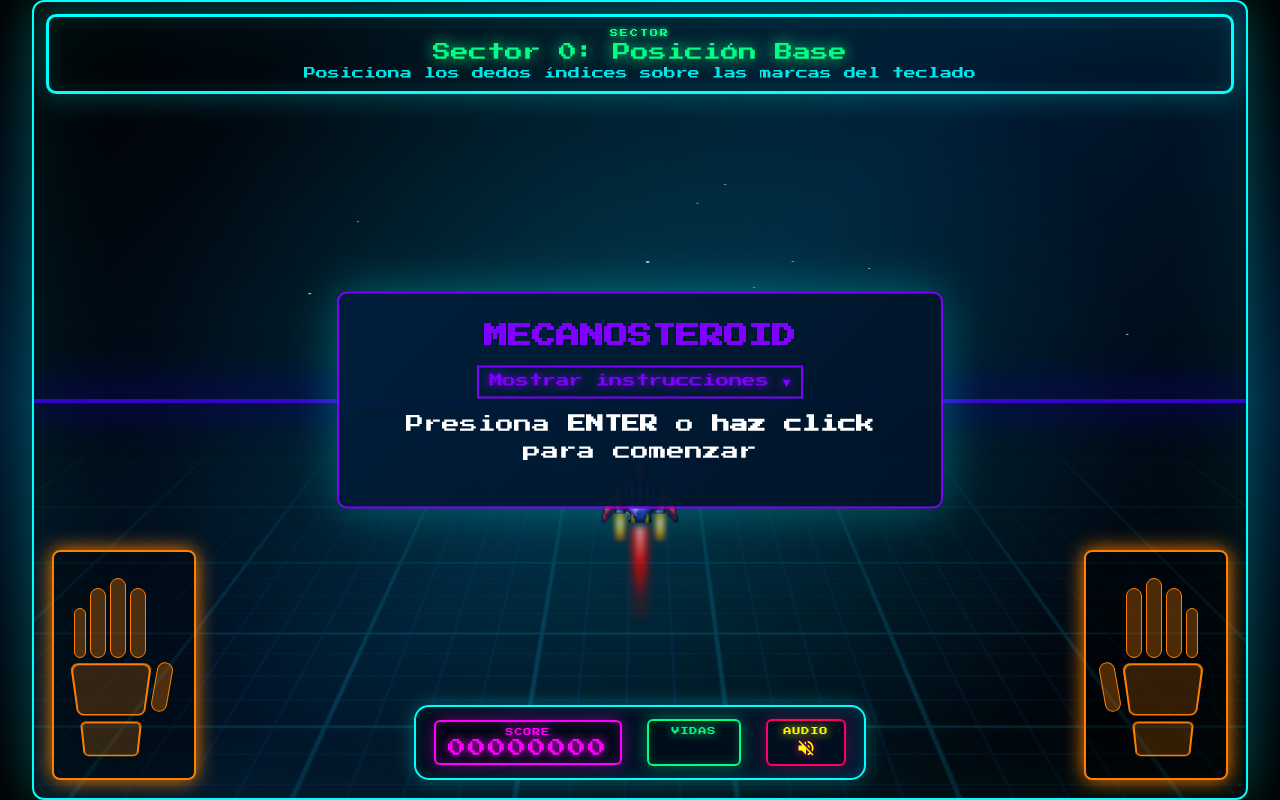
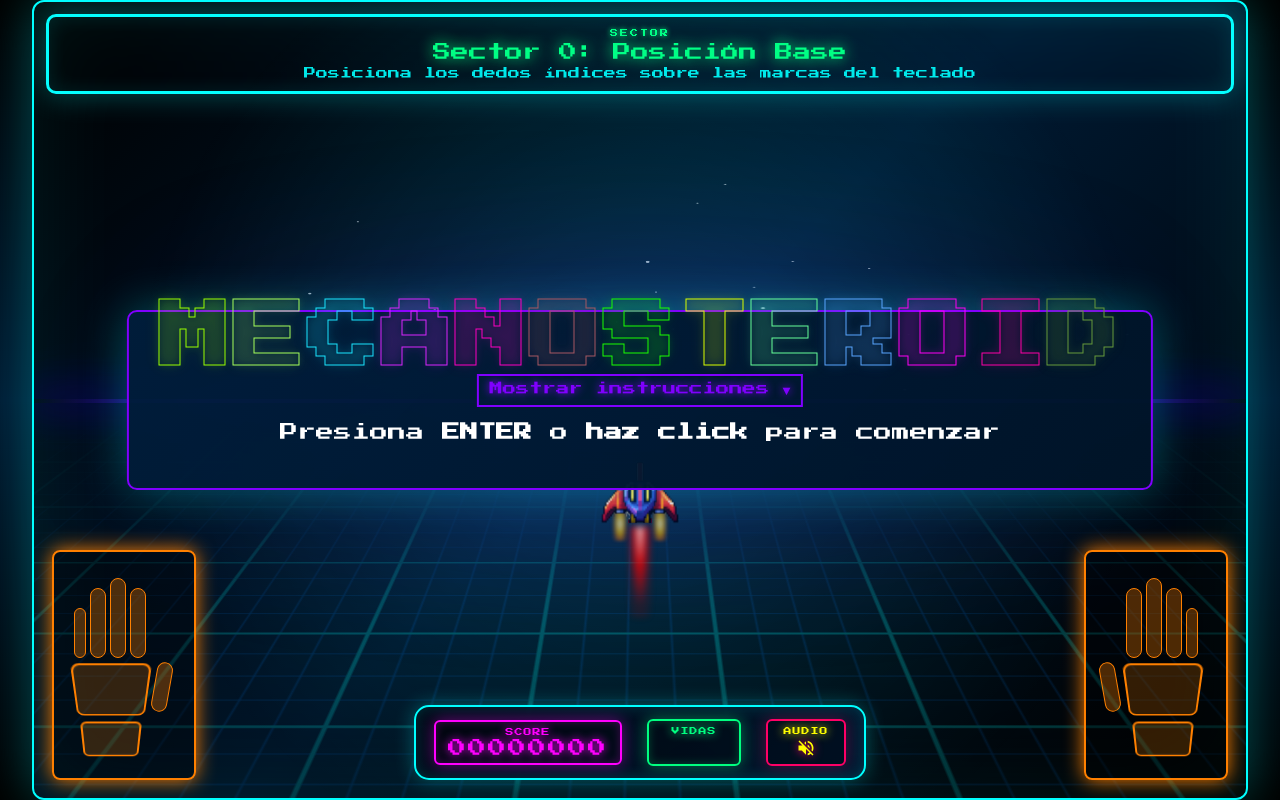
Before and after one commit to argentinardo/mecanogame, a React (Vite) app: page / in a window 1280 px wide. Built offline with nearby package versions, Linux system fonts and the light colour scheme.

Commit message:
letras animadas

```diff
--- a/index.html
+++ b/index.html
@@ -4,7 +4,9 @@
     <meta charset="UTF-8" />
     <link rel="icon" type="image/svg+xml" href="/vite.svg" />
     <meta name="viewport" content="width=device-width, initial-scale=1.0, maximum-scale=1.0, user-scalable=no" />
-    <title>Mecano Game</title>
+    <title>Mecanogame</title>
+    <!-- Fuente Neon 80s -->
+    <link href="https://fonts.googleapis.com/css2?family=Monoton&display=swap" rel="stylesheet" />
 
     <!-- Importar fuentes de Google Fonts -->
     <link rel="preconnect" href="https://fonts.googleapis.com">
--- a/src/components/Game.tsx
+++ b/src/components/Game.tsx
@@ -1,4 +1,4 @@
-import React, { useEffect, useRef, useState, useCallback } from 'react';
+import React, { useEffect, useRef, useState, useCallback, useMemo } from 'react';
 import { Cannon } from './Cannon';
 import { HUD } from './HUD';
 import { Instructions } from './Instructions';
@@ -1838,6 +1838,13 @@ export const Game: React.FC = () => {
         }
     }, [isMobile]);
 
+    // Lista de letras actualmente visibles (para iluminación sutil en los dedos)
+    const subtleKeys = useMemo(() => {
+        const unique = new Set<string>();
+        gameState.fallingLetters.forEach(l => unique.add(l.letter));
+        return Array.from(unique);
+    }, [gameState.fallingLetters]);
+
     return (
         <div className="game-container">
             <Starfield />
@@ -1890,6 +1897,7 @@ export const Game: React.FC = () => {
                             side="left"
                             highlightedKey={gameState.pressedKey || undefined}
                             isSpacePressed={isSpacePressed}
+                            subtleKeys={subtleKeys}
                         />
                     </div>
 
@@ -1909,6 +1917,7 @@ export const Game: React.FC = () => {
                             side="right"
                             highlightedKey={gameState.pressedKey || undefined}
                             isSpacePressed={isSpacePressed}
+                            subtleKeys={subtleKeys}
                         />
                     </div>
                 </div>
@@ -1920,11 +1929,13 @@ export const Game: React.FC = () => {
                     side="left"
                     highlightedKey={gameState.pressedKey || undefined}
                     isSpacePressed={isSpacePressed}
+                    subtleKeys={subtleKeys}
                 />
                 <HandMap
                     side="right"
                     highlightedKey={gameState.pressedKey || undefined}
                     isSpacePressed={isSpacePressed}
+                    subtleKeys={subtleKeys}
                 />
             </div>
 
--- a/src/components/Instructions.tsx
+++ b/src/components/Instructions.tsx
@@ -71,7 +71,17 @@ export const Instructions: React.FC<InstructionsProps> = ({ onStart, onContinue,
 
     return (
         <div className="instructions" onClick={handleContainerClick} style={{ cursor: isMobile ? 'default' : 'pointer' }}>
-            <h2>MECANOSTEROID</h2>
+            <h2 className="neon-title">
+                {Array.from('MECANOSTEROID').map((char, idx) => (
+                    <span
+                        key={`char-${idx}`}
+                        className="neon-letter"
+                        style={{ animationDelay: `${idx * 0.15}s` }}
+                    >
+                        {char}
+                    </span>
+                ))}
+            </h2>
 
             {isMobile ? (
                 <>
--- a/src/styles/scss/_grid.scss
+++ b/src/styles/scss/_grid.scss
@@ -35,17 +35,25 @@
     width: 100%;
     height: 100%;
     background-image:
-      linear-gradient(rgba(0, 255, 255, 0.6) 2px, transparent 2px),
-      linear-gradient(90deg, rgba(0, 255, 255, 0.6) 2px, transparent 2px),
-      linear-gradient(rgba(0, 128, 255, 0.3) 1px, transparent 1px),
-      linear-gradient(90deg, rgba(0, 128, 255, 0.3) 1px, transparent 1px);
+      linear-gradient(rgba(0, 255, 255, 1) 2px, transparent 2px),
+      linear-gradient(90deg, rgba(0, 255, 255, 1) 2px, transparent 2px),
+      linear-gradient(rgba(0, 128, 255, 0.6) 1px, transparent 1px),
+      linear-gradient(90deg, rgba(0, 128, 255, 0.6) 1px, transparent 1px);
     background-size: 80px 80px, 80px 80px, 20px 20px, 20px 20px;
     background-position: 0 0, 0 0, 0 0, 0 0;
     transform-origin: center 60%;
-    transform: perspective(1200px) rotateX(70deg) translateZ(-100px) scale(2);
-    animation: gridMove 3s linear infinite, gridPulse 8s ease-in-out infinite alternate, gridFade 12s ease-in-out infinite alternate;
+    animation: gridMove 3s linear infinite;
     z-index: 1;
     opacity: 0.6;
+    mask-image: linear-gradient(
+      to bottom,
+      transparent 0%,
+      transparent 20%,
+      rgba(255, 255, 255, 0.1) 40%,
+      rgba(255, 255, 255, 0.6) 60%,
+      rgba(255, 255, 255, 0.8) 80%,
+      rgba(255, 255, 255, 1) 100%
+    );
     box-shadow:
       inset 0 0 100px rgba(0, 255, 255, 0.1),
       0 0 50px rgba(0, 255, 255, 0.2);
@@ -67,14 +75,6 @@
           rgba(0, 0, 0, 0.3) 65%,
           rgba(0, 0, 0, 0.6) 80%,
           rgba(0, 0, 0, 0.9) 100%
-        ),
-        radial-gradient(
-          ellipse at center 30%,
-          transparent 0%,
-          transparent 40%,
-          rgba(0, 0, 0, 0.2) 60%,
-          rgba(0, 0, 0, 0.5) 80%,
-          rgba(0, 0, 0, 0.8) 100%
         );
       pointer-events: none;
       z-index: 2;
@@ -136,58 +136,3 @@
     transform: perspective(1200px) rotateX(70deg) translateZ(-100px) scale(2) translateY(80px);
   }
 }
-
-@keyframes gridPulse {
-  0% {
-    opacity: 0.4;
-    filter: hue-rotate(0deg);
-    background-image:
-      linear-gradient(rgba(0, 255, 255, 0.6) 2px, transparent 2px),
-      linear-gradient(90deg, rgba(0, 255, 255, 0.6) 2px, transparent 2px),
-      linear-gradient(rgba(0, 128, 255, 0.3) 1px, transparent 1px),
-      linear-gradient(90deg, rgba(0, 128, 255, 0.3) 1px, transparent 1px);
-  }
-  50% {
-    opacity: 0.8;
-    filter: hue-rotate(10deg);
-    background-image:
-      linear-gradient(rgba(0, 255, 255, 0.8) 2px, transparent 2px),
-      linear-gradient(90deg, rgba(0, 255, 255, 0.8) 2px, transparent 2px),
-      linear-gradient(rgba(0, 128, 255, 0.5) 1px, transparent 1px),
-      linear-gradient(90deg, rgba(0, 128, 255, 0.5) 1px, transparent 1px);
-  }
-  100% {
-    opacity: 0.6;
-    filter: hue-rotate(20deg);
-    background-image:
-      linear-gradient(rgba(0, 255, 255, 0.7) 2px, transparent 2px),
-      linear-gradient(90deg, rgba(0, 255, 255, 0.7) 2px, transparent 2px),
-      linear-gradient(rgba(0, 128, 255, 0.4) 1px, transparent 1px),
-      linear-gradient(90deg, rgba(0, 128, 255, 0.4) 1px, transparent 1px);
-  }
-}
-
-@keyframes gridFade {
-  0% {
-    mask-image: linear-gradient(
-      to bottom,
-      transparent 0%,
-      transparent 20%,
-      rgba(255, 255, 255, 0.1) 40%,
-      rgba(255, 255, 255, 0.3) 60%,
-      rgba(255, 255, 255, 0.6) 80%,
-      rgba(255, 255, 255, 0.9) 100%
-    );
-  }
-  100% {
-    mask-image: linear-gradient(
-      to bottom,
-      transparent 0%,
-      transparent 15%,
-      rgba(255, 255, 255, 0.2) 35%,
-      rgba(255, 255, 255, 0.4) 55%,
-      rgba(255, 255, 255, 0.7) 75%,
-      rgba(255, 255, 255, 1) 95%
-    );
-  }
-}
--- a/src/styles/scss/_hands.scss
+++ b/src/styles/scss/_hands.scss
@@ -91,6 +91,18 @@
   z-index: 10;
 }
 
+// -----------------------------------------------------------------------------
+// ILUMINACIÓN SUTIL (para letras que acaban de aparecer)
+// -----------------------------------------------------------------------------
+
+.pixel-palm.subtle-highlight,
+.pixel-finger.subtle-highlight {
+  background: rgba($color-cyan, 0.25);
+  border-color: $color-cyan;
+  box-shadow: 0 0 10px 4px rgba($color-cyan, 0.4);
+  filter: brightness(1.15);
+}
+
 @keyframes fingerGlowExtra {
   0% {
     box-shadow: 0 0 32px 12px $color-cyan, 0 0 3px 1px #fff;
--- a/src/styles/scss/_horizon.scss
+++ b/src/styles/scss/_horizon.scss
@@ -12,17 +12,39 @@
   transform: translateY(-50%);
   width: 100%;
   height: 4px;
-  background: #4400ff;
+  background: linear-gradient(to right, transparent 0%, #4400ff 15%, #4400ff 85%, transparent 100%);
   box-shadow: 0px -15px 50px 0px rgba(#110072, 0.9), 0 0 40px 8px rgba(#110072, 01);
   opacity: 0.75;
   pointer-events: none;
   z-index: 2;
+
+  // Resplandor elíptico
+  &::after {
+    content: '';
+    position: absolute;
+    left: 50%;
+    top: 50%;
+    transform: translate(-50%, -50%);
+    width: 140%;
+    height: 240px;
+    background: radial-gradient(ellipse at center, rgba(100, 0, 255, 0.8) 0%, rgba(50, 0, 150, 0.4) 40%, transparent 0%);
+    filter: blur(100px);
+    opacity: 1;
+    pointer-events: none;
+  }
 }
 
 @include mobile {
   .horizon-line {
     bottom: 100px;
     height: 3px;
+    background: linear-gradient(to right, transparent 0%, #ffffff 15%, #ffffff 85%, transparent 100%);
     box-shadow: 0 0 12px 4px rgba(#ffffff, 0.9), 0 0 50px 10px rgba(#ffffff, 0.8);
+
+    &::after {
+      width: 160%;
+      height: 180px;
+      filter: blur(40px);
+    }
   }
 }
--- a/src/styles/scss/_messages.scss
+++ b/src/styles/scss/_messages.scss
@@ -21,13 +21,6 @@
   z-index: $z-overlay;
   @include glow(#8000ff, 30px);
   animation: instructionsGlow 2s ease-in-out infinite alternate;
-
-  h2 {
-    color: #8000ff;
-    margin-bottom: $spacing-lg;
-    font-size: $font-size-xxl; // Aumentado de xl a xxl
-  }
-
   p {
     color: #fff;
     margin-bottom: $spacing-md;
@@ -62,6 +55,10 @@
   margin-bottom: $spacing-md;
   cursor: pointer;
   @include text-glow(#8000ff, 8px);
+  &:hover {
+    border: 2px solid #cb97ff;
+
+  }
 }
 
 .instruction-details {
@@ -120,7 +117,7 @@
   left: 40px;
   transform: translateY(-50%);
   background: rgba(255, 255, 0, 0.9);
-  box-shadow: inset 0 0 15px rgba(0, 0, 0, 0.5);
+  box-shadow: inset 0 0 15px rgba(0, 0, 0, 0.1);
   border: 2px solid #00ffff;
   border-radius: 15px;
   padding: $spacing-lg;
@@ -289,3 +286,42 @@
   50%  { transform: translateY(-10px) scale(1); opacity: 1; }
   100% { transform: translateY(20px)  scale(1.5); opacity: 0; }
 }
+
+// Animación del título MECANOSTEROID
+@keyframes neonTitleColors {
+  0%   { -webkit-text-stroke: 2px #ff00ff; text-shadow: 0 0 8px #ff00ff, 0 0 16px #ff00ff; }
+  25%  { -webkit-text-stroke: 2px #00ffff; text-shadow: 0 0 8px #00ffff, 0 0 16px #00ffff; }
+  50%  { -webkit-text-stroke: 2px #ffff00; text-shadow: 0 0 8px #ffff00, 0 0 16px #ffff00; }
+  75%  { -webkit-text-stroke: 2px #00ff00; text-shadow: 0 0 8px #00ff00, 0 0 16px #00ff00; }
+  100% { -webkit-text-stroke: 2px #ff00ff; text-shadow: 0 0 8px #ff00ff, 0 0 16px #ff00ff; }
+}
+
+// -----------------------------------------------------------------------------
+// TÍTULO NEÓN CON LETRAS INDIVIDUALES
+// -----------------------------------------------------------------------------
+
+.neon-title {
+  display: inline-block;
+  white-space: nowrap;
+}
+
+.neon-letter {
+  display: inline-block;
+  font-size: 72px;
+  line-height: 1;
+  color: transparent;
+  -webkit-text-fill-color: transparent;
+  -webkit-text-stroke: px #ff00ff;
+  letter-spacing: 2px;
+  margin-top: -40px;
+  animation: neonLetterColors 1s linear infinite;
+}
+
+@keyframes neonLetterColors {
+  0%   { -webkit-text-stroke: 1px rgba(255,0,255,1); text-shadow: 0 0 8px rgba(255,0,255,0.1), 0 0 16px rgba(255,0,255,0.1); }
+  20%  { -webkit-text-stroke: 1px rgba(0,255,255,1); text-shadow: 0 0 8px rgba(0,255,255,0.1), 0 0 16px rgba(0,255,255,0.1); }
+  40%  { -webkit-text-stroke: 1px rgba(255,255,1); text-shadow: 0 0 8px rgba(255,255,0,0.1), 0 0 16px rgba(255,255,0,0.1); }
+  60%  { -webkit-text-stroke: 1px rgba(0,255,0,1); text-shadow: 0 0 8px rgba(0,255,0,0.1), 0 0 16px rgba(0,255,0,0.1); }
+  80%  { -webkit-text-stroke: 1px rgba(255,0,153,1); text-shadow: 0 0 8px rgba(255,0,153,0.1), 0 0 16px rgba(255,0,153,0.1); }
+  100% { -webkit-text-stroke: 1px rgba(255,0,255,1); text-shadow: 0 0 8px rgba(255,0,255,0.1), 0 0 16px rgba(255,0,255,0.1); }
+}
--- a/src/styles/scss/_mixins.scss
+++ b/src/styles/scss/_mixins.scss
@@ -44,7 +44,7 @@
 // Efectos visuales
 // =============================================================================
 
-@mixin neon-glow($color, $size: 10px) {
+@mixin neon-glow($color, $size: 40px) {
     box-shadow: 0 0 $size $color;
 }
 
```
Also changed, not shown: src/components/HandMap.tsx (+12 -6 lines).
